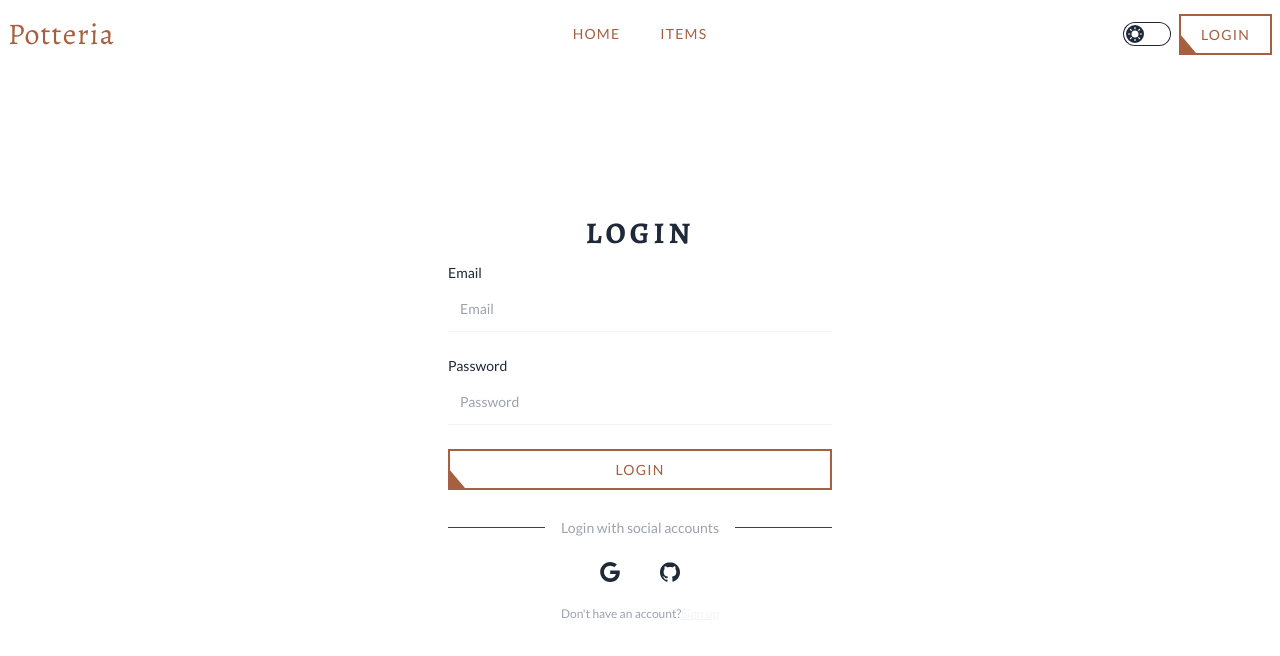
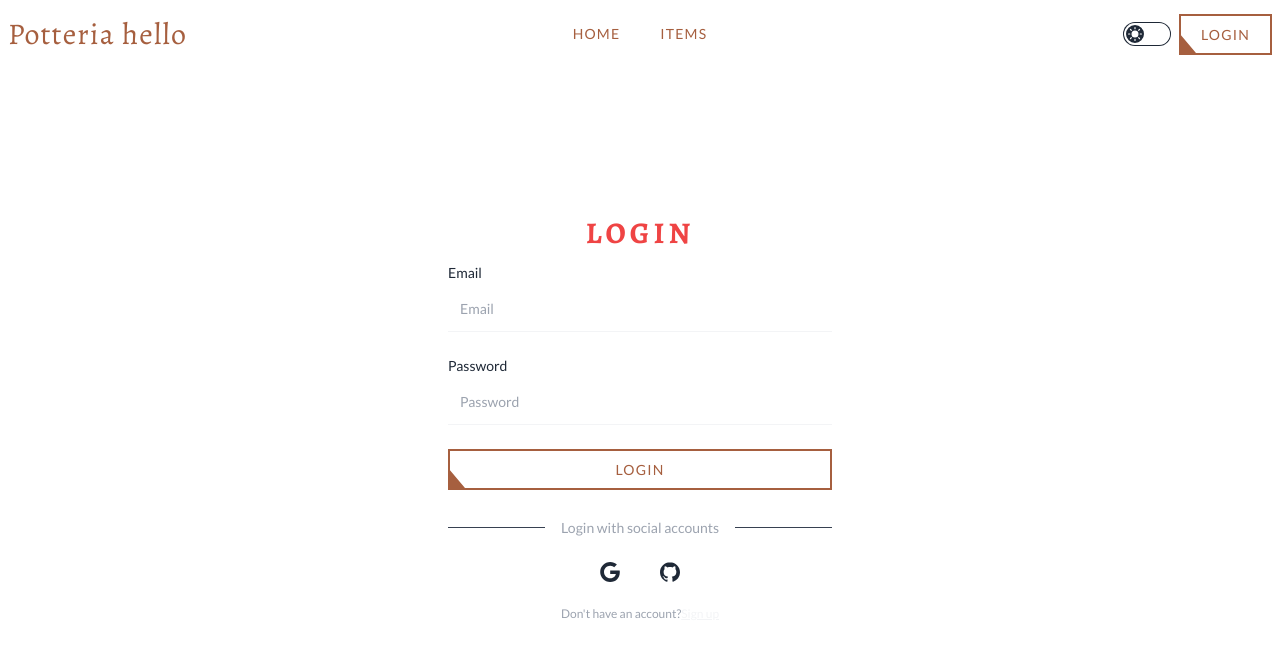
Before and after one commit to NoorTushar/potteria-client, a React (Vite) app: page /login in a window 1280 px wide. Shown: the top 656 px of the page. Built offline with nearby package versions, Linux system fonts and the light colour scheme.

Commit message:
AuthProvider set. Now will try to pass theme thru context

```diff
--- a/src/Components/Shared/Navbar/Navbar.jsx
+++ b/src/Components/Shared/Navbar/Navbar.jsx
@@ -1,6 +1,7 @@
 import { Link, NavLink } from "react-router-dom";
-import { useState, useEffect } from "react";
+import { useState, useEffect, useContext } from "react";
 import "./Navbar.css";
+import { AuthContext } from "../../../Providers/AuthProvider";
 
 const navItems = (
    <>
@@ -18,6 +19,8 @@ const Navbar = () => {
    const [theme, setTheme] = useState(
       localStorage.getItem("theme") ? localStorage.getItem("theme") : "light"
    );
+
+   const values = useContext(AuthContext);
 
    // update state on toggle
    const handleToggle = (e) => {
@@ -71,7 +74,7 @@ const Navbar = () => {
                to={"/"}
                className="font-Alegreya text-xl md:text-3xl font-light text-brownPrimary tracking-[1.2px]"
             >
-               Potteria
+               Potteria {values}
             </Link>
          </div>
          <div className="navbar-center hidden lg:flex">
--- a/src/Pages/Login/Login.jsx
+++ b/src/Pages/Login/Login.jsx
@@ -23,7 +23,9 @@ const Login = () => {
    return (
       <div className="min-h-[calc(100vh-100px)] flex flex-col items-center justify-center">
          <div className="w-full mx-auto max-w-md p-8 space-y-3  ">
-            <h1 className="text-3xl font-bold text-center tracking-[4px] dark:text-blue-800">
+            <h1
+               className={`text-3xl font-bold text-center tracking-[4px] text-red-500 dark:text-blue-800 `}
+            >
                LOGIN
             </h1>
             {/* // React-Hook-Form: (3) */}
--- /dev/null
+++ b/src/Providers/AuthProvider.jsx
@@ -0,0 +1,17 @@
+import { createContext } from "react";
+import PropTypes from "prop-types";
+
+export const AuthContext = createContext(null);
+
+const AuthProvider = ({ children }) => {
+   const allValues = "hello";
+   return (
+      <AuthContext.Provider value={allValues}>{children}</AuthContext.Provider>
+   );
+};
+
+AuthProvider.propTypes = {
+   children: PropTypes.node,
+};
+
+export default AuthProvider;
--- a/src/main.jsx
+++ b/src/main.jsx
@@ -4,9 +4,12 @@ import "./index.css";
 
 import { RouterProvider } from "react-router-dom";
 import { router } from "./Routes/Routes";
+import AuthProvider from "./Providers/AuthProvider";
 
 ReactDOM.createRoot(document.getElementById("root")).render(
    <React.StrictMode>
-      <RouterProvider router={router} />
+      <AuthProvider>
+         <RouterProvider router={router} />
+      </AuthProvider>
    </React.StrictMode>
 );
```
